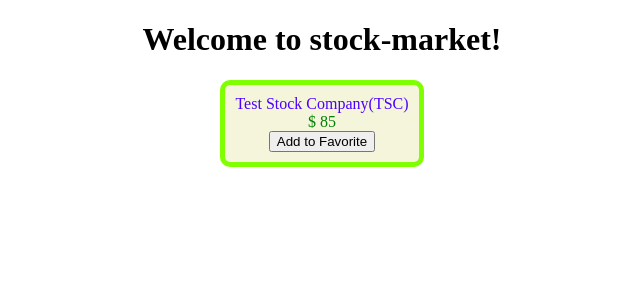
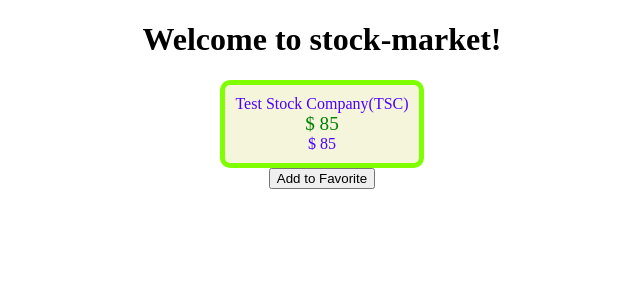
Before and after one commit to hema35/stock-market, an Angular app: page / in a window 1280 px wide. Shown: the top 300 px of the page, without its empty margins (318-958 px from the left). Built offline with nearby package versions, Linux system fonts and the light colour scheme.

Commit message:
ngstyle added

```diff
--- a/src/app/stock/stock-item/stock-item.component.html
+++ b/src/app/stock/stock-item/stock-item.component.html
@@ -1,7 +1,8 @@
 <div class="stock-container">
   <div class="name"> {{ stock.name + '('+ stock.code +')'}} </div>
-<div class="price" [class] = "stock.isPositiveChange() ? 'positive': 'negative'">
+<div class="price" [ngClass] = "stockClasses">$ {{stock.price}}</div>
   $ {{ stock.price }}
   </div>
+  <div>
   <button (click)="toggleFavorite($event)" [disabled]="stock.favorite">Add to Favorite</button>
 </div>
--- a/src/app/stock/stock-item/stock-item.component.scss
+++ b/src/app/stock/stock-item/stock-item.component.scss
@@ -20,3 +20,10 @@ color: green;
 .negative {
   color: red;
 }
+.small-change {
+  font-size: 0.8em;
+}
+
+.large-change {
+  font-size: 1.2em;
+}
--- a/src/app/stock/stock-item/stock-item.component.ts
+++ b/src/app/stock/stock-item/stock-item.component.ts
@@ -9,12 +9,20 @@ import { Stock } from '../../model/stock';
 export class StockItemComponent implements OnInit {
 
   public stock: Stock;
-
+  public stockClasses;
 
   constructor() { }
 
   ngOnInit(): void {
     this.stock = new Stock('Test Stock Company', 'TSC', 85, 80);
+    let diff = (this.stock.price/this.stock.previousPrice) - 1;
+    let largeChange = Math.abs(diff) > 0.01;
+    this.stockClasses = {
+      "positive": this.stock.isPositiveChange(),
+      "negative": !this.stock.isPositiveChange(),
+      "large-change": largeChange,
+      "small-change": !largeChange
+    };
   }
   toggleFavorite(event) {
     console.log ('We are toggling the favorite state for this stock',event);
```
